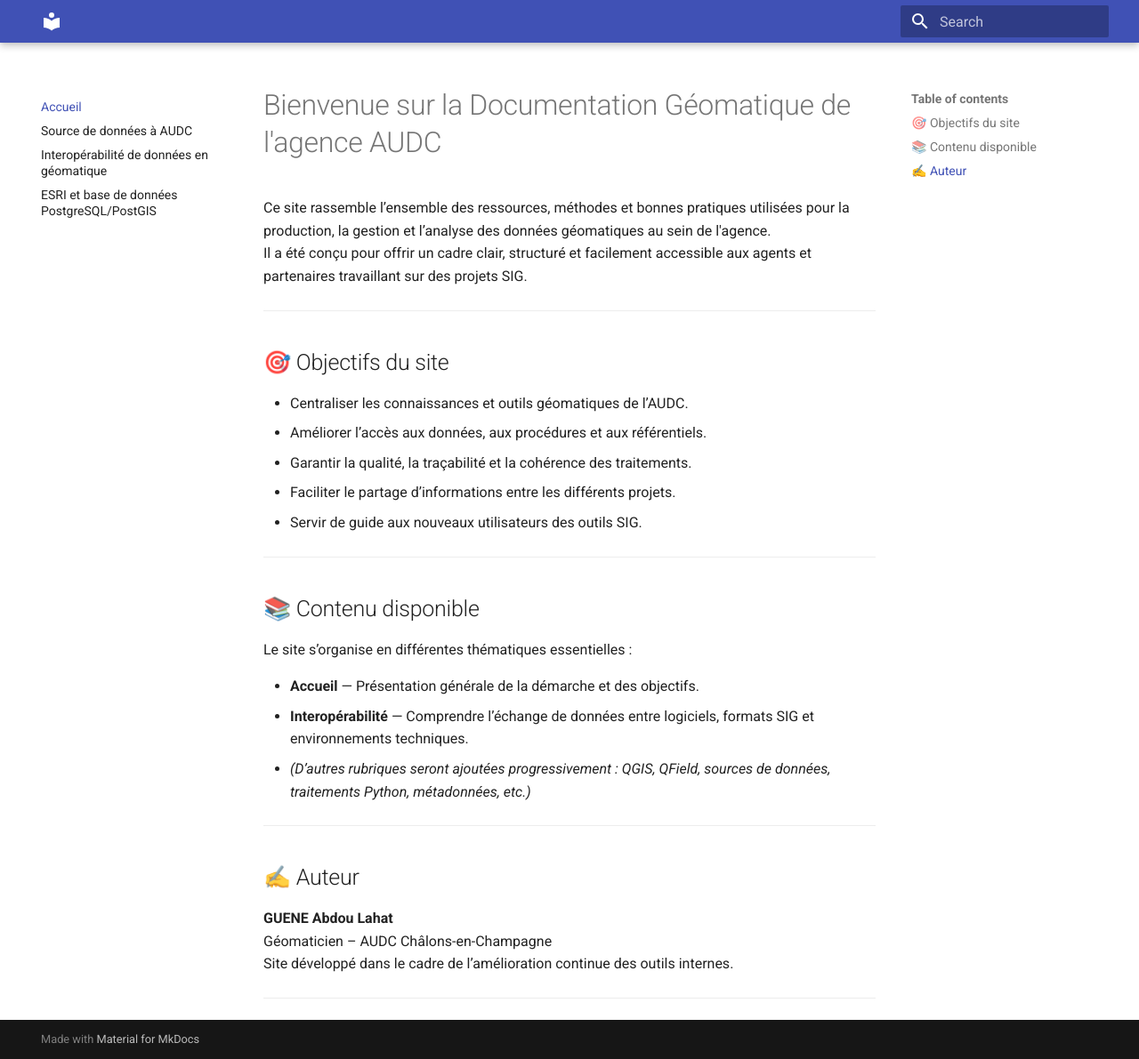
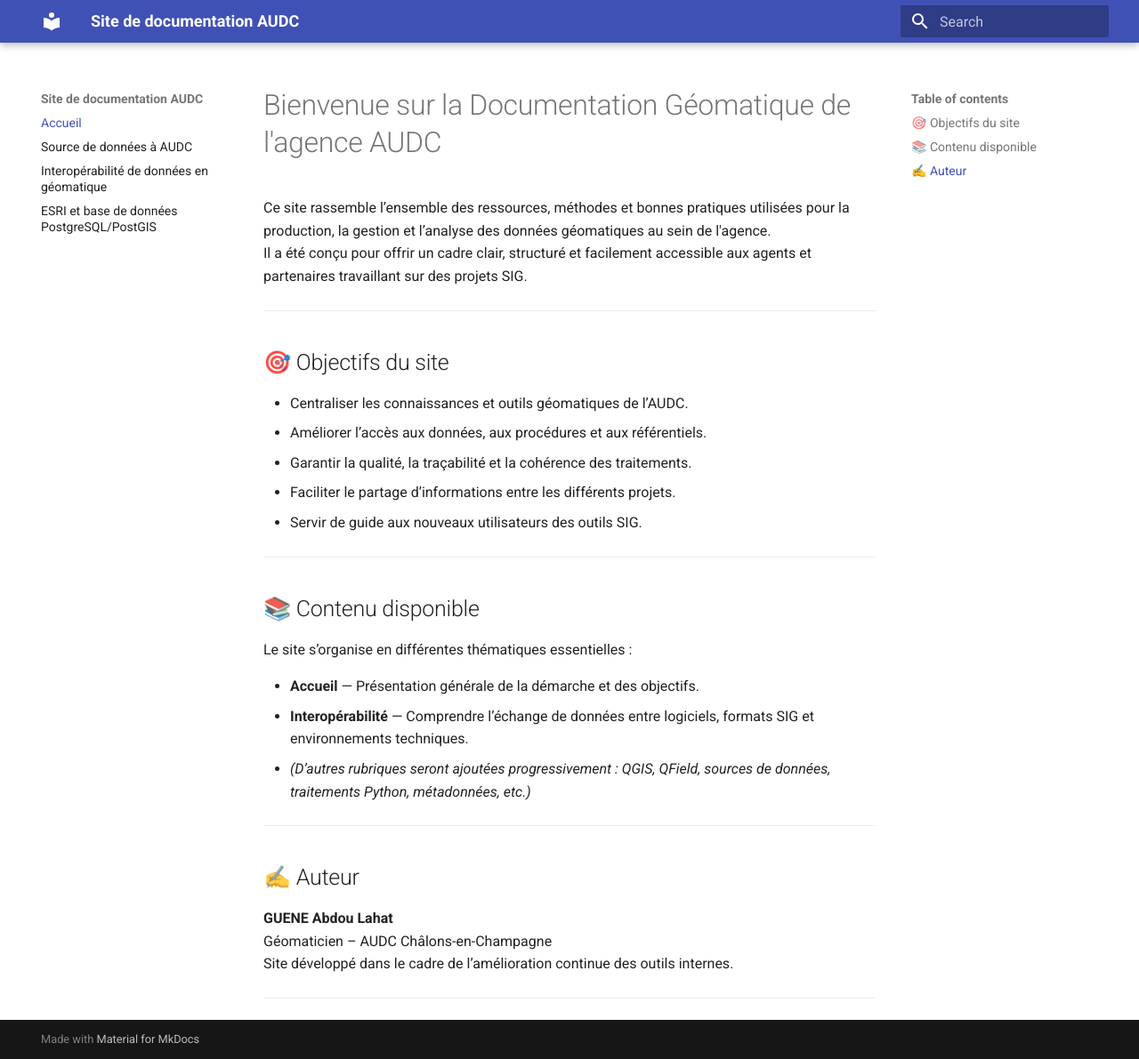
Before and after one commit to abdou123-guene/Site_de_documentation_geomatique, an MkDocs documentation site: the page built from docs/index.md, in a window 1280 px wide and 1191 px high. Shown: the whole window at 89% size. Built offline with MkDocs 1.6.1 and Material for MkDocs 9.7.7, drawn with Linux system fonts in a browser that asks for light colours; some of the changed lines change nothing that is shown.

Commit message:
Update mkdocs.yml

```diff
--- a/mkdocs.yml
+++ b/mkdocs.yml
@@ -1,4 +1,4 @@
-Site_name: Site de documentation AUDC
+site_name: Site de documentation AUDC
 
 theme:
   name: material
```
